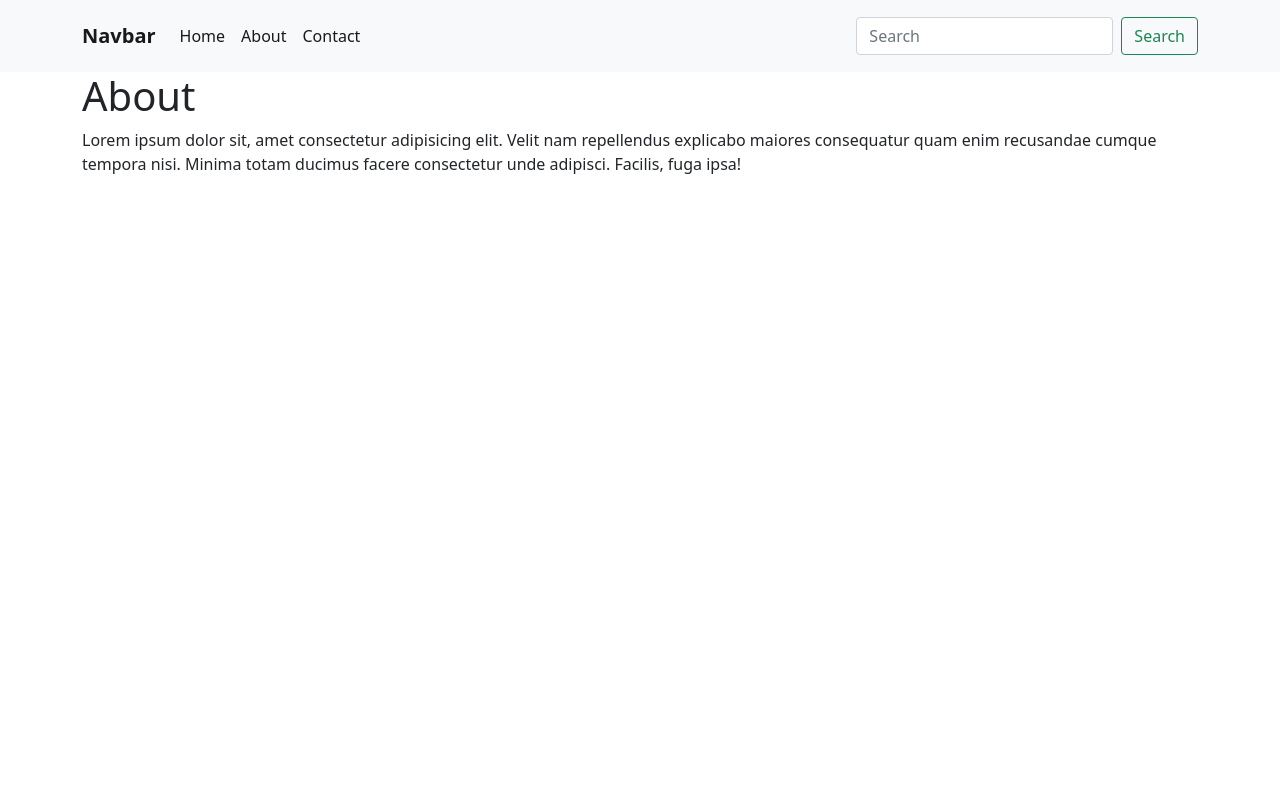
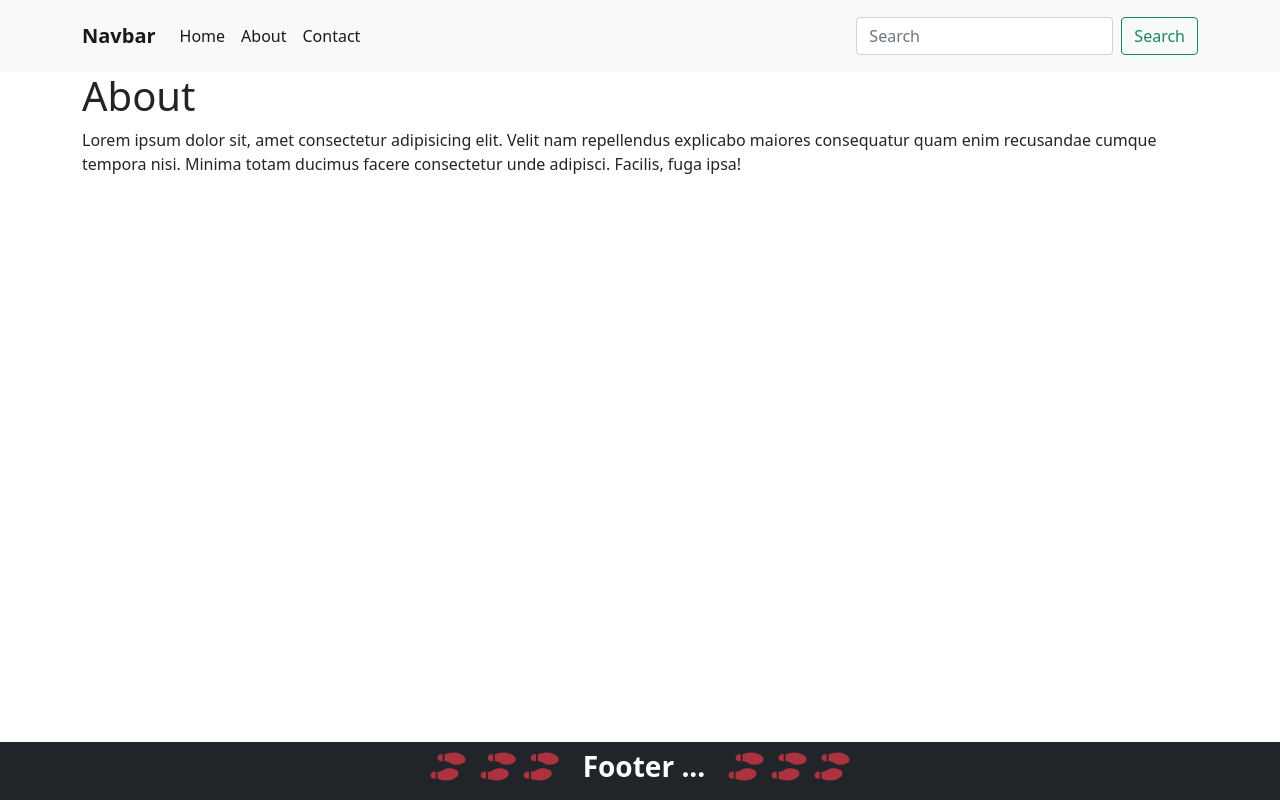
Before and after one commit to Mai-Fouad/SymptomsChecker, a React (Create React App) app: page /about in a window 1280 px wide. Built offline with nearby package versions, Linux system fonts and the light colour scheme.

Commit message:
Add Footer Component

```diff
--- a/src/App.js
+++ b/src/App.js
@@ -3,6 +3,7 @@ import Home from "./Pages/Home/Home";
 import About from "./Pages/About/About";
 import Navbar from "./Components/Navbar/Navbar";
 import { Routes, Route } from "react-router-dom";
+import Footer from "./Components/Footer/Footer";
 
 function App() {
   return (
@@ -10,9 +11,10 @@ function App() {
       <Navbar />
       <Routes>
         <Route path="/" element={<Home />} />
-        <Route path="home" element={<Home />} />
-        <Route path="about" element={<About />} />
+        <Route path="/home" element={<Home />} />
+        <Route path="/about" element={<About />} />
       </Routes>
+      <Footer />
     </>
   );
 }
--- /dev/null
+++ b/src/Components/Footer/Footer.jsx
@@ -0,0 +1,25 @@
+import React, { Component } from "react";
+
+export default class Footer extends Component {
+  render() {
+    return (
+      <>
+        <footer className="bg-dark  text-center position-fixed p-2 bottom-0 start-0 end-0">
+          <h3 className="text-white fw-bold">
+            <span>
+              <i className="fa-solid fa-shoe-prints text-danger opacity-75 pe-2"></i>{" "}
+              <i className="fa-solid fa-shoe-prints text-danger opacity-75 pe-2"></i>
+              <i className="fa-solid fa-shoe-prints text-danger opacity-75 pe-4"></i>
+            </span>
+            Footer ...{" "}
+            <span>
+              <i className="fa-solid fa-shoe-prints text-danger opacity-75 ps-3"></i>
+              <i className="fa-solid fa-shoe-prints text-danger opacity-75 ps-2"></i>
+              <i className="fa-solid fa-shoe-prints text-danger opacity-75 ps-2"></i>{" "}
+            </span>
+          </h3>
+        </footer>
+      </>
+    );
+  }
+}
--- a/src/Components/Navbar/Navbar.js
+++ b/src/Components/Navbar/Navbar.js
@@ -43,13 +43,13 @@ class Navbar extends React.Component {
               </li>
 
               <li className="nav-item">
-                <a
+                <Link
                   className="nav-link active"
                   aria-current="page"
-                  href="/contact"
+                  to="/contact"
                 >
                   Contact
-                </a>
+                </Link>
               </li>
             </ul>
             <form className="d-flex">
--- a/src/index.js
+++ b/src/index.js
@@ -5,6 +5,7 @@ import App from "./App";
 import reportWebVitals from "./reportWebVitals";
 import "bootstrap/dist/css/bootstrap.min.css";
 import "bootstrap/dist/js/bootstrap.bundle.min.js";
+import '@fortawesome/fontawesome-free/css/all.min.css';
 import { BrowserRouter } from "react-router-dom";
 
 ReactDOM.render(
```
Also changed, not shown: package.json (+5 -4 lines), 1 other file (tests, documents, lock files or other folders).
